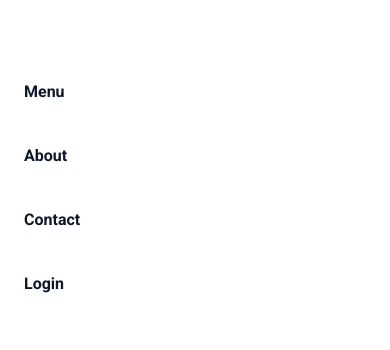
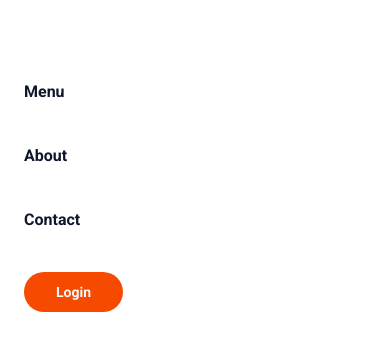
Before and after one commit to ahmed-reda-301/food-ordering-app, a Next.js app: page / in a window 390 px wide. Shown: the top 350 px of the page. Built offline with nearby package versions, Linux system fonts and the light colour scheme.

Commit message:
feat: enhance Navbar with buttonVariants for login, improve navigation styling and responsiveness

```diff
--- a/src/components/header/Navbar.tsx
+++ b/src/components/header/Navbar.tsx
@@ -1,5 +1,6 @@
 import { Pages, Routes } from "@/constants/enums";
 import Link from "../link";
+import { buttonVariants } from "../ui/button";
 function Navbar() {
   const links = [
     {
@@ -28,11 +29,19 @@ function Navbar() {
       <ul className="fixed lg:static top-0 px-10 py-20 lg:p-0 bg-background lg:bg-transparent transition-all duration-200 h-full lg:h-auto flex-col lg:flex-row w-full lg:w-auto flex items-start lg:items-center gap-10">
         {links.map((link) => (
           <li key={link.id}>
-            <Link href={link.href} className="text-accent hover:text-primary duration-200 transition-colors font-semibold">
-                {link.title}
+            <Link
+              href={link.href}
+              className={`${
+                link.href === `${Routes.AUTH}/${Pages.LOGIN}`
+                  ? `${buttonVariants({ size: "lg" })} !px-8 !rounded-full`
+                  : "text-accent hover:text-primary duration-200 transition-colors"
+              }
+                 font-semibold`}
+            >
+              {link.title}
             </Link>
-            </li>
-            ))}
+          </li>
+        ))}
       </ul>
     </nav>
   );
```
